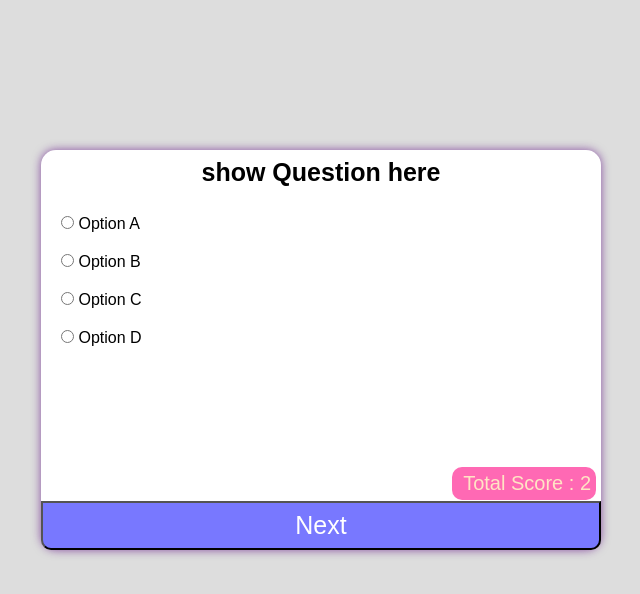
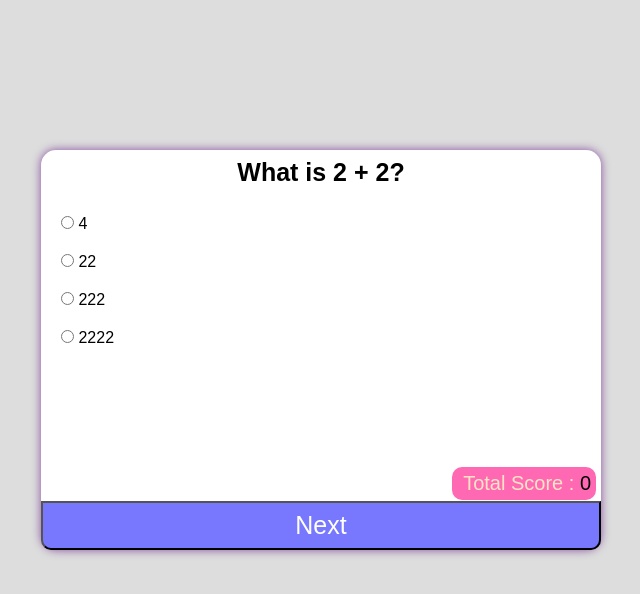
Before and after one commit to CodesSunny/Quiz-App, a plain HTML site: page index.html in a window 1280 px wide. Shown: the whole page, without its empty margins (319-959 px from the left). Drawn offline with Linux system fonts and the light colour scheme; some packages are replaced by stand-ins of ours; a script that the page names is missing.

Commit message:
added java script

```diff
--- a/index.html
+++ b/index.html
@@ -4,12 +4,13 @@
     <meta charset="UTF-8">
     <meta name="viewport" content="width=device-width, initial-scale=1.0">
     <link rel="stylesheet" href="styles.css">
+    <script src="https://cdn.jsdelivr.net/npm/sweetalert2@11"></script>
     <script src="index.js"></script>
     <title>Quiz App</title>
 </head>
 <body>
     <div id="container">
-        <h1 id="que-title">show Question here</h1>
+        <h3 id="que-title">show Question here</h3>
         <ul id="option-field">
             <li>
                 <input type="radio" id="option-a" name="options"/>
@@ -28,7 +29,7 @@
                 <label for="option-d">Option D </label>
             </li>
         </ul>
-        <p id="score">Total Score : <span>2</span></p>
+        <p id="score">Total Score : <span>0</span></p>
         <button id="next-btn">Next</button>
     </div>
 </body>
--- a/index.js
+++ b/index.js
@@ -1,3 +1,114 @@
+const questions = [
+    {
+      question: "What is 2 + 2?",
+      answers: [
+        { option: "4", result: true },
+        { option: "22", result: false },
+        { option: "222", result: false },
+        { option: "2222", result: false },
+      ],
+    },
+    {
+      question: "What does HTML stand for?",
+      answers: [
+        { option: "Hyperoption Markup Language", result: true },
+        { option: "Highoption Machine Language", result: false },
+        { option: "Hyperoption Machine Language", result: false },
+        { option: "Highoption Markup Language", result: false },
+      ],
+    },
+    {
+      question: "Which property is used to change the background color?",
+      answers: [
+        { option: "color", result: false },
+        { option: "bgColor", result: false },
+        { option: "background-color", result: true },
+        { option: "background", result: false },
+      ],
+    },
+    {
+      question: "Inside which HTML element do we put the JavaScript?",
+      answers: [
+        { option: "<js>", result: false },
+        { option: "<javascript>", result: false },
+        { option: "<script>", result: true },
+        { option: "<scripting>", result: false },
+      ],
+    },
+  ];
+
+//   -------------------------------------------------------------------------------------------------------//
+
 window.onload=()=>{
+  let queTitle = document.getElementById("que-title");
+  let nextBtn = document.getElementById("next-btn");
+  let totalScore = document.getElementById("score");
+  let scoreEl = totalScore.getElementsByTagName("span")[0];
+  let currentIndex = 0;  //store array index
+  let score =0;   //initialize score
+  function showQue(){
+    if(currentIndex < questions.length){
+      queTitle.textContent = questions[currentIndex].question;  //pass que index wisein que title
+    }else{
+      Swal.fire("No more questions there..");
+      currentIndex = 0;
+      queTitle.textContent = questions[currentIndex].question;
+    }
+  }
 
+  showQue();  // display first que by default
+
+    // get options
+  let OptionA = document.getElementById("option-a");
+  let OptionB = document.getElementById("option-b");
+  let OptionC = document.getElementById("option-c");
+  let OptionD = document.getElementById("option-d");
+  let allOptions = questions[currentIndex].answers;
+
+  // show option answers
+  function showAnswer(){
+    if(currentIndex < questions.length){
+      allOptions = questions[currentIndex].answers;
+      OptionA.nextElementSibling.textContent = allOptions[0].option;
+      OptionB.nextElementSibling.textContent = allOptions[1].option;
+      OptionC.nextElementSibling.textContent = allOptions[2].option;
+      OptionD.nextElementSibling.textContent = allOptions[3].option;
+
+      // reset options: uncheck radio buttons
+      OptionA.checked  = false;
+      OptionB.checked  = false;
+      OptionC.checked  = false;
+      OptionD.checked  = false;
+    }
+  }
+
+  showAnswer()  // display options of first que by default
+  scoreEl.style.color = "black";
+
+function selectAns() {
+ if ( //any of four option comes true
+      (OptionA.checked && allOptions[0].result) ||
+      (OptionB.checked && allOptions[1].result) ||
+      (OptionC.checked && allOptions[2].result) ||
+      (OptionD.checked && allOptions[3].result)
+  ){
+    Swal.fire("Correct answer");
+    score++;    //increment score when result true
+  }else{
+    Swal.fire("Incorrect answer");
+    score--;    //decrement score when result false
+  }
+  scoreEl.textContent = score;
 }
+
+  // click to show ques index wise
+  nextBtn.addEventListener("click", ()=>{
+    selectAns();
+    currentIndex++; //increment index to find next element
+    if(currentIndex >= questions.length){
+      currentIndex = 0;
+    }
+    showQue();      // call function to display que index wise
+    showAnswer();
+  })
+}
```
